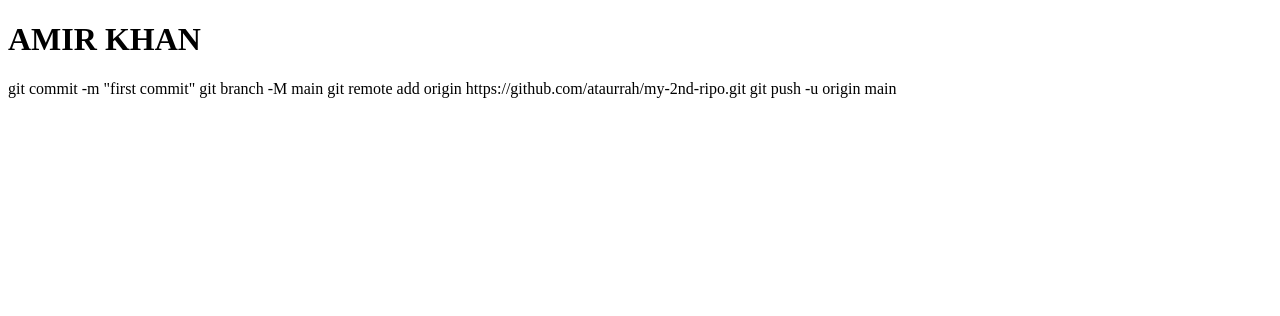
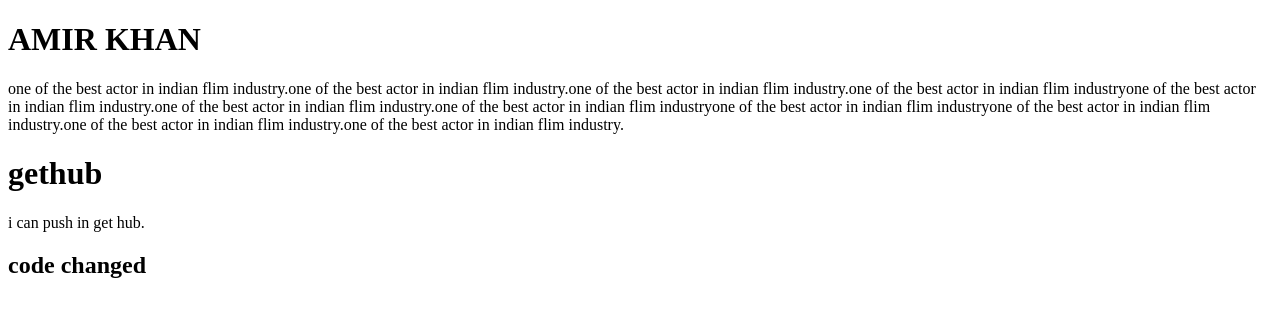
Before and after one commit to ataurrah/my-2nd-ripo, a plain HTML site: page in.html in a window 1280 px wide. Drawn offline with Linux system fonts and the light colour scheme.

Commit message:
added header

```diff
--- a/in.html
+++ b/in.html
@@ -8,11 +8,14 @@
 </head>
 <body>
     <h1>AMIR KHAN</h1>
+    <p>one of the best actor in indian flim industry.one of the best actor in indian flim industry.one of the best actor in indian flim industry.one of the best actor in indian flim industryone of the best actor in indian flim industry.one of the best actor in indian flim industry.one of the best actor in indian flim industryone of the best actor in indian flim industryone of the best actor in indian flim industry.one of the best actor in indian flim industry.one of the best actor in indian flim industry.</p>
+    <h1>gethub</h1>
+    <p>i can push in get hub.</p>
+    <h2>code changed</h2>
 
 
-git commit -m "first commit"
-git branch -M main
-git remote add origin https://github.com/ataurrah/my-2nd-ripo.git
-git push -u origin main
+
+
+
 </body>
 </html>
```
